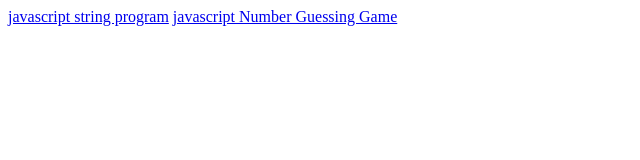
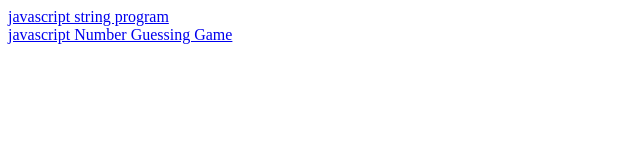
Before and after one commit to FR-Web-DD/Website-Design__js-program, a plain HTML site: page index.html in a window 1280 px wide. Shown: the whole page, without its empty margins (0-640 px from the left). Drawn offline with Linux system fonts and the light colour scheme.

Commit message:
Update index.html

```diff
--- a/index.html
+++ b/index.html
@@ -6,7 +6,7 @@
     <title>Document</title>
 </head>
 <body>
-    <a href="./program string/index.html">javascript string program</a>
+    <a href="./program string/index.html">javascript string program</a><br>
     <a href="./Number Guessing Game/index.html">javascript Number Guessing Game</a>
 
 </body>
```
